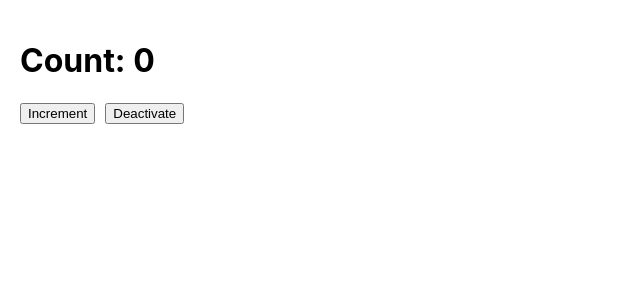
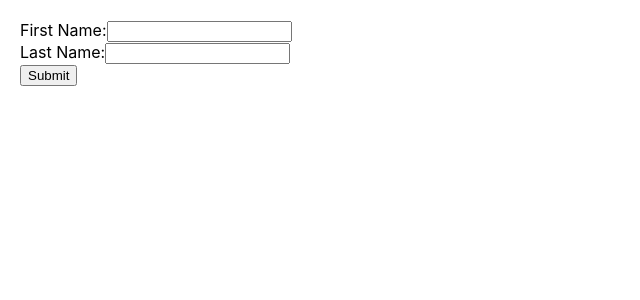
Before and after one commit to lojithv/react-guide, a React (Create React App) app: page / in a window 1280 px wide. Shown: the top 300 px of the page, without its empty margins (0-640 px from the left). Built offline with nearby package versions, Linux system fonts and the light colour scheme.

Commit message:
custom hook example

```diff
--- a/src/App.tsx
+++ b/src/App.tsx
@@ -1,26 +1,28 @@
 import React, { useState, useEffect } from 'react';
+import useFormInput from './hooks/useForminput';
 
 function App() {
- // Define a state variable named "count" and initialize it to 0
- const [count, setCount] = useState(0);
+  const firstName = useFormInput('');
+  const lastName = useFormInput('');
 
- // Define a state variable named "isActive" and initialize it to true
- const [isActive, setIsActive] = useState(true);
+  const handleSubmit = (e:any) => {
+    e.preventDefault();
+    alert(`Submitted: ${firstName.value} ${lastName.value}`);
+  };
 
- // Effect to update document title when count changes
- useEffect(() => {
-   document.title = `Count: ${count}`;
- }, [count]); // Runs whenever "count" changes
-
- return (
-   <div>
-     <h1>Count: {count}</h1>
-     <button onClick={() => setCount(count + 1)} style={{marginRight:'10px'}}>Increment</button>
-     <button onClick={() => setIsActive(!isActive)}>
-       {isActive ? 'Deactivate' : 'Activate'}
-     </button>
-   </div>
- );
+  return (
+    <form onSubmit={handleSubmit}>
+      <div>
+        <label>First Name:</label>
+        <input type="text" {...firstName} />
+      </div>
+      <div>
+        <label>Last Name:</label>
+        <input type="text" {...lastName} />
+      </div>
+      <button type="submit">Submit</button>
+    </form>
+  );
 }
 
 export default App;
--- /dev/null
+++ b/src/hooks/useForminput.tsx
@@ -0,0 +1,16 @@
+import { useState } from 'react';
+
+function useFormInput(initialValue:any) {
+  const [value, setValue] = useState(initialValue);
+
+  const handleChange = (e:any) => {
+    setValue(e.target.value);
+  };
+
+  return {
+    value,
+    onChange: handleChange,
+  };
+}
+
+export default useFormInput;
```
